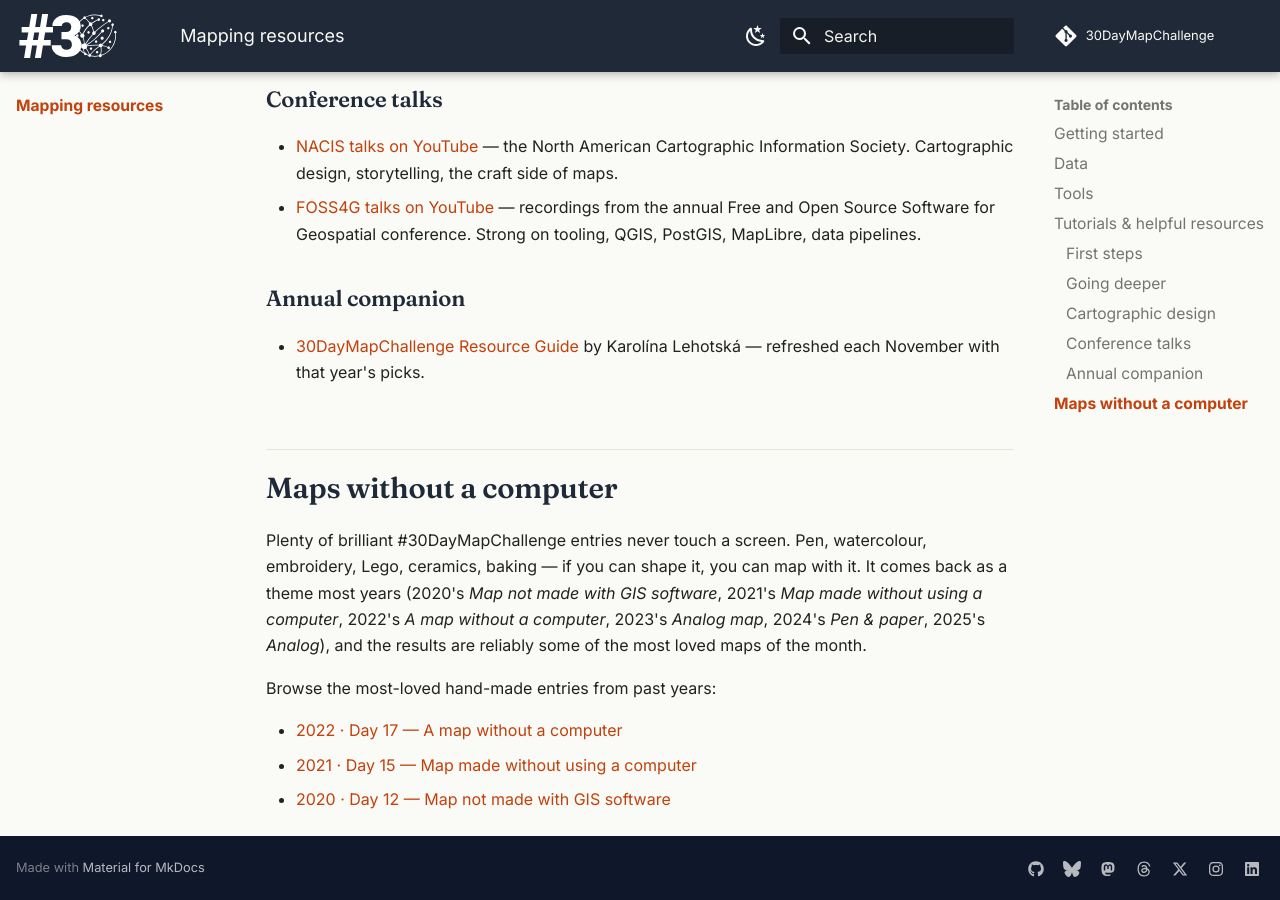
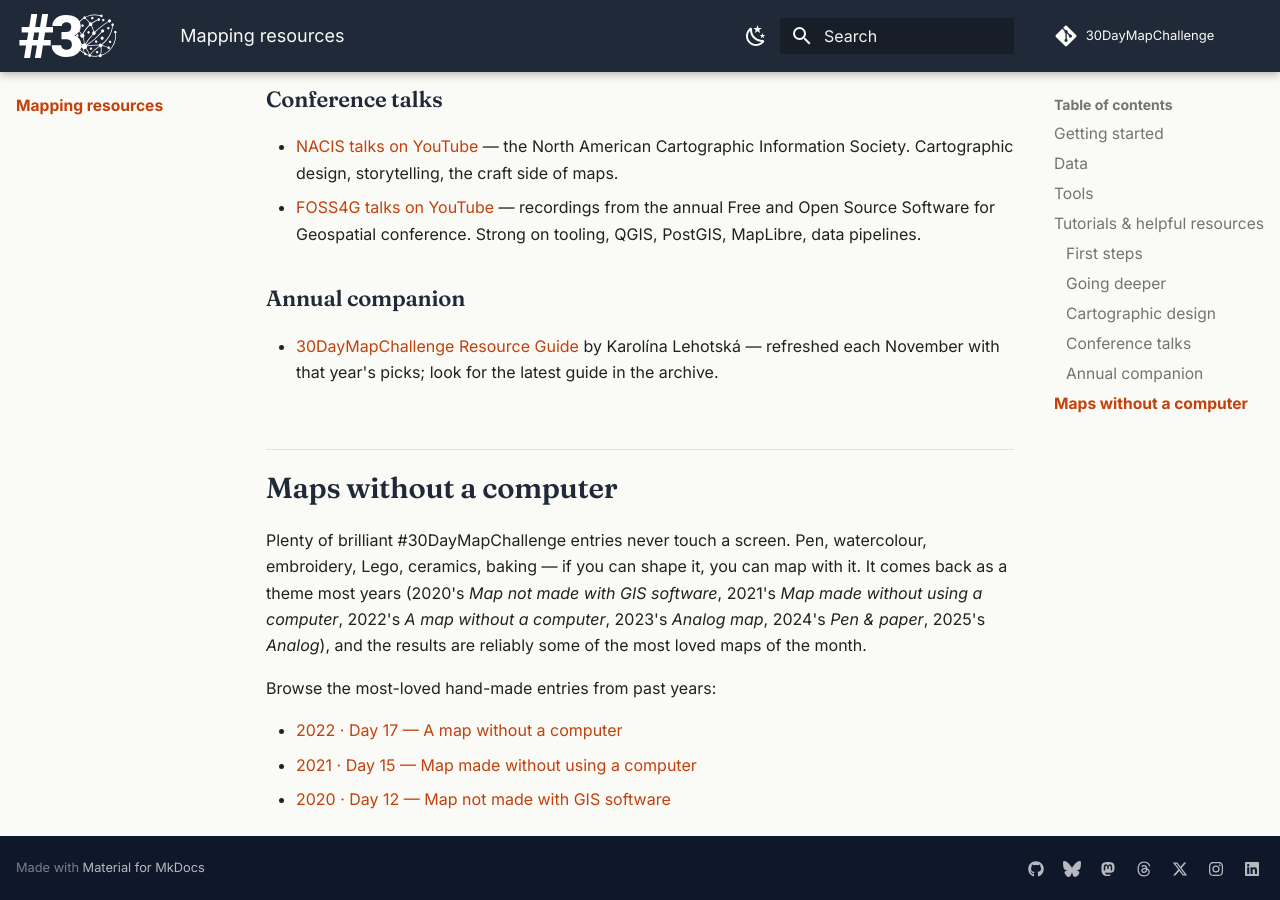
Before and after one commit to tjukanovt/30DayMapChallenge, an MkDocs documentation site: the page built from docs/resources.md, in a window 1280 px wide and 900 px high, scrolled down 3793 px. Built offline with MkDocs 1.6.1 and Material for MkDocs 9.7.7, drawn with Linux system fonts in a browser that asks for light colours; comment, search, counter and statistics services are not loaded.

Commit message:
Fix broken and imprecise links on the resources page
- Milos Makes Maps and NACIS YouTube links pointed at wrong handles
- FOSS4G link used the legacy /c/ URL format
- Karolína Lehotská's guide now links her Substack archive so readers
  land on the guides rather than the front page

Co-Authored-By: Claude Fable 5 <noreply@anthropic.com>
Claude-Session: https://claude.ai/code/session_01LDw9gRaj8DSbhYo4TS41Q2

```diff
--- a/docs/resources.md
+++ b/docs/resources.md
@@ -82,7 +82,7 @@ A curated set — short on padding, all free.
 
 - [Geocomputation with R](https://r.geocompx.org/) by Lovelace, Nowosad & Muenchow (2nd ed., 2025) — the book to grab if you're doing spatial in R. Free online, regularly updated.
 - [Geocomputation with Python](https://py.geocompx.org/) by Dorman, Graser, Nowosad & Lovelace (2025) — Python sibling of the above. Also free online.
-- [Milos Makes Maps](https://www.youtube.com/@milosmakesmaps) — Milos Popovic's YouTube channel. The place for rayshader, 3D maps, and creative cartography in R.
+- [Milos Makes Maps](https://www.youtube.com/@milos-makes-maps) — Milos Popovic's YouTube channel. The place for rayshader, 3D maps, and creative cartography in R.
 - [Anita Graser's blog](https://anitagraser.com/) — long-running, gets technical. Strong on QGIS, Python (movingpandas), and movement data.
 - [Mapbox documentation](https://docs.mapbox.com/) — well-written tutorials and examples for web maps. The product is closed-source, but most of what you learn transfers to MapLibre, the open-source fork.
 
@@ -94,12 +94,12 @@ A curated set — short on padding, all free.
 
 ### Conference talks
 
-- [NACIS talks on YouTube](https://www.youtube.com/@nacis) — the North American Cartographic Information Society. Cartographic design, storytelling, the craft side of maps.
-- [FOSS4G talks on YouTube](https://www.youtube.com/c/FOSS4G) — recordings from the annual Free and Open Source Software for Geospatial conference. Strong on tooling, QGIS, PostGIS, MapLibre, data pipelines.
+- [NACIS talks on YouTube](https://www.youtube.com/@NACISmaps) — the North American Cartographic Information Society. Cartographic design, storytelling, the craft side of maps.
+- [FOSS4G talks on YouTube](https://www.youtube.com/@FOSS4G) — recordings from the annual Free and Open Source Software for Geospatial conference. Strong on tooling, QGIS, PostGIS, MapLibre, data pipelines.
 
 ### Annual companion
 
-- [30DayMapChallenge Resource Guide](https://karomapper.substack.com/) by Karolína Lehotská — refreshed each November with that year's picks.
+- [30DayMapChallenge Resource Guide](https://karomapper.substack.com/archive) by Karolína Lehotská — refreshed each November with that year's picks; look for the latest guide in the archive.
 
 ## Maps without a computer
 
```
